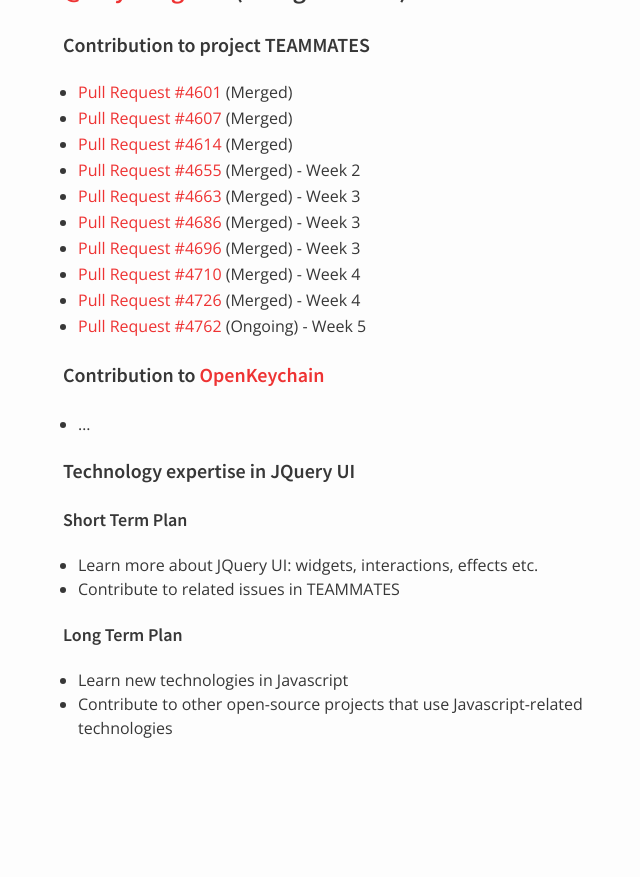
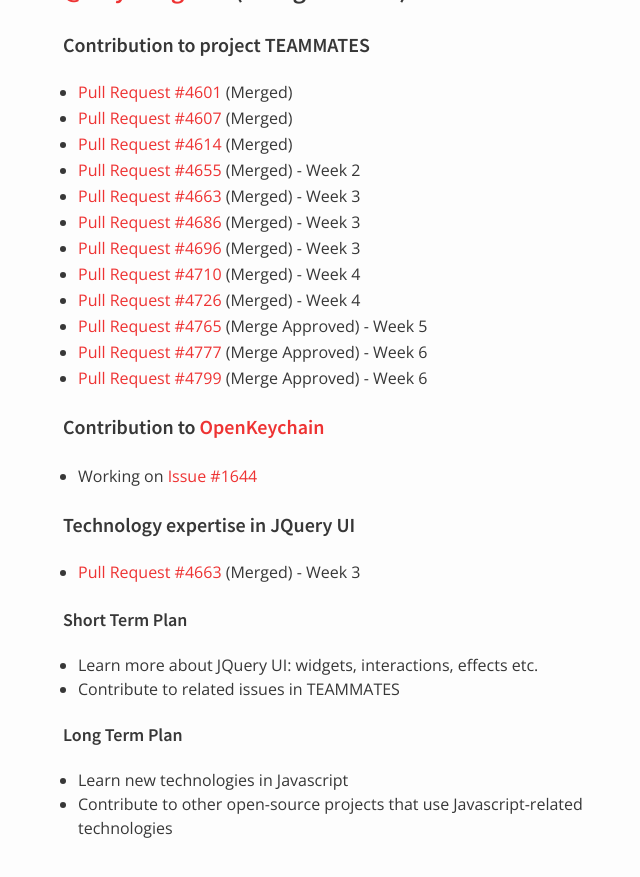
Before and after one commit to nus-oss/cs3281-AY1516S2-website, a Jekyll site: the page built from teams/teammates.md, in a window 1280 px wide and 900 px high, scrolled down 2560 px. Shown: the top 877 px of the window, without its empty margins (307-947 px from the left). Built offline with Jekyll 4.4.1, drawn with Linux system fonts in a browser that asks for light colours; before the commit the page ends 3360 px from its top, so only the background shows below that.

Commit message:
Update Yu Xuan's progress for Week 6

```diff
--- a/teams/teammates.md
+++ b/teams/teammates.md
@@ -102,12 +102,15 @@
  * [Pull Request #4696](https://github.com/TEAMMATES/repo/pull/4696) (Merged) - Week 3
  * [Pull Request #4710](https://github.com/TEAMMATES/repo/pull/4710) (Merged) - Week 4
  * [Pull Request #4726](https://github.com/TEAMMATES/repo/pull/4726) (Merged) - Week 4
- * [Pull Request #4762](https://github.com/TEAMMATES/repo/pull/4762) (Ongoing) - Week 5
+ * [Pull Request #4765](https://github.com/TEAMMATES/repo/pull/4765) (Merge Approved) - Week 5
+ * [Pull Request #4777](https://github.com/TEAMMATES/repo/pull/4777) (Merge Approved) - Week 6
+ * [Pull Request #4799](https://github.com/TEAMMATES/repo/pull/4799) (Merge Approved) - Week 6
 
 #### Contribution to [OpenKeychain](https://github.com/open-keychain/open-keychain)
- * ...
+ * Working on [Issue #1644](https://github.com/open-keychain/open-keychain/issues/1644)
 
 #### Technology expertise in JQuery UI
+ * [Pull Request #4663](https://github.com/TEAMMATES/repo/pull/4663) (Merged) - Week 3
 
 ##### Short Term Plan
  * Learn more about JQuery UI: widgets, interactions, effects etc.
```
